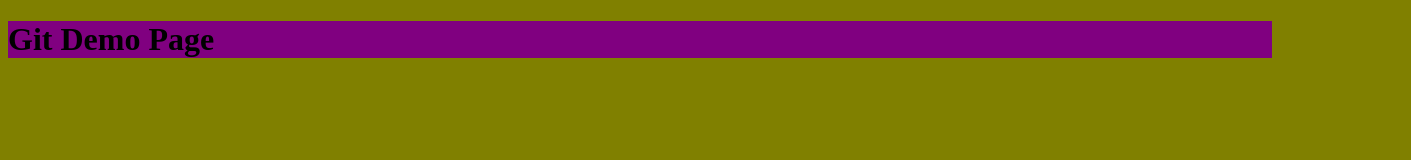
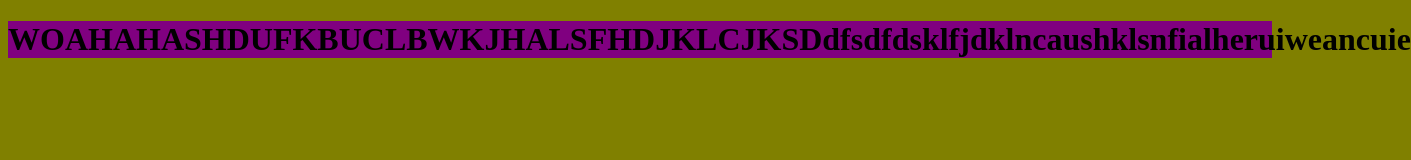
Before and after one commit to AlejandroCantu/ToyRepo, a plain HTML site: page index.html in a window 1280 px wide. Shown: the whole page, 1411 px wide, since content can reach past the window. Drawn offline with Linux system fonts and the light colour scheme.

Commit message:
add crazy title

```diff
--- a/index.html
+++ b/index.html
@@ -7,7 +7,7 @@
     <link rel="stylesheet" href="styles.css">
 </head>
 <body>
-    <h1>Git Demo Page</h1>
+    <h1>WOAHAHASHDUFKBUCLBWKJHALSFHDJKLCJKSDdfsdfdsklfjdklncaushklsnfialheruiweancuie</h1>
 
     <script src="app.js"></script>
 </body>
```
